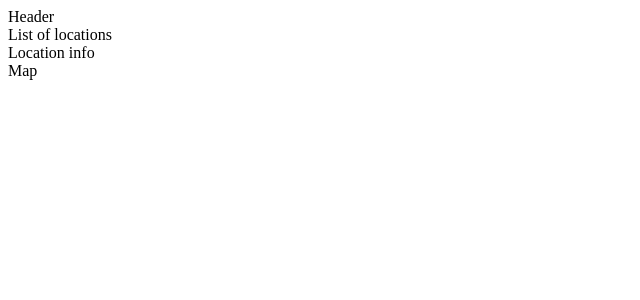
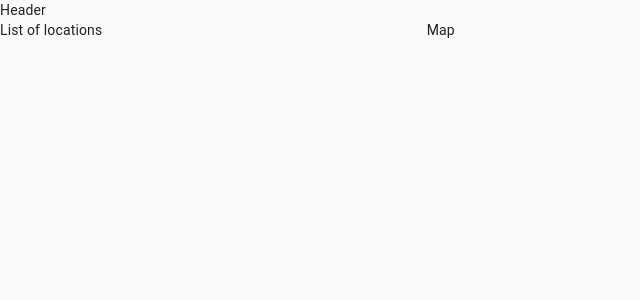
Before and after one commit to Arntit-Zonia/google-maps-travel-guide, a React (Create React App) app: page / in a window 1280 px wide. Shown: the top 300 px of the page, without its empty margins (0-640 px from the left). Built offline with nearby package versions, Linux system fonts and the light colour scheme.

Commit message:
Installed styling dependencies

```diff
--- a/package.json
+++ b/package.json
@@ -3,6 +3,9 @@
   "version": "0.1.0",
   "private": true,
   "dependencies": {
+    "@material-ui/core": "^4.12.3",
+    "@material-ui/icons": "^4.11.2",
+    "@material-ui/lab": "^4.0.0-alpha.60",
     "@react-google-maps/api": "^2.2.0",
     "@testing-library/jest-dom": "^5.14.1",
     "@testing-library/react": "^11.2.7",
--- a/src/App.js
+++ b/src/App.js
@@ -1,4 +1,6 @@
 import React from "react";
+import { CssBaseline, Grid } from "@material-ui/core";
+
 import Header from "./components/header/Header";
 import ListOfLocations from "./components/list-of-locations/ListOfLocations";
 import LocationInfo from "./components/location-info/LocationInfo";
@@ -7,10 +9,16 @@ import Map from "./components/map/Map";
 const App = () => {
     return (
         <div className="app">
+            <CssBaseline />
             <Header />
-            <ListOfLocations />
-            <LocationInfo />
-            <Map />
+            <Grid container spacing={3} style={{ width: "100%" }}>
+                <Grid item xs={12} md={4}>
+                    <ListOfLocations />
+                </Grid>
+                <Grid item xs={12} md={8}>
+                    <Map />
+                </Grid>
+            </Grid>
         </div>
     );
 };
```
Also changed, not shown: src/styling/styles.js (added), 1 other file (tests, documents, lock files or other folders).
